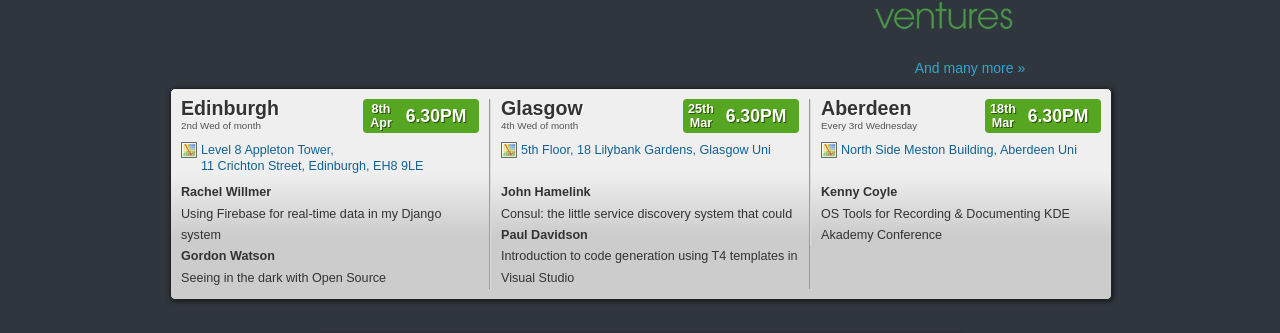
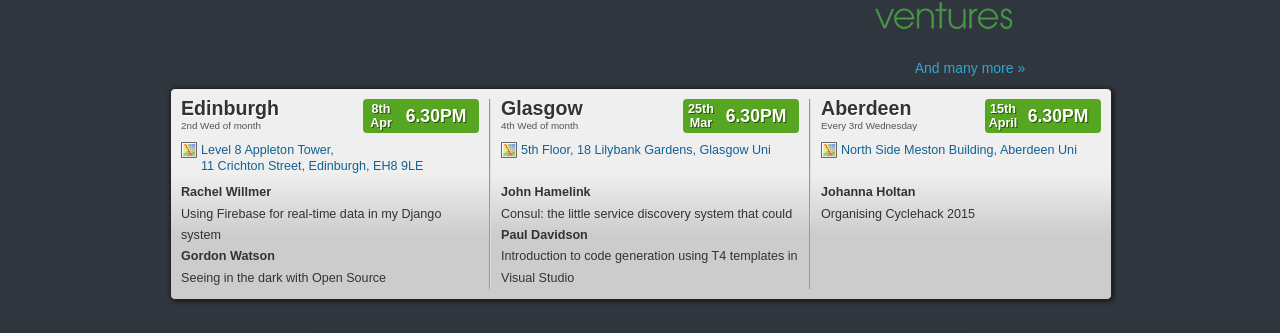
Before and after one commit to techmeetup/techmeetup.co.uk, a Jekyll site: the page built from index.html, in a window 1280 px wide. Shown: the part 311-644 px from the top of the page. Built offline with Jekyll 4.4.1, drawn with Linux system fonts in a browser that asks for light colours.

Commit message:
Update json with Aberdeen details

```diff
--- a/_data/index.json
+++ b/_data/index.json
@@ -30,12 +30,12 @@
   "aberdeen": {
     "speakers": [
       {
-        "name": "Kenny Coyle",
-        "talk": "OS Tools for Recording & Documenting KDE Akademy Conference"
+        "name": "Johanna Holtan",
+        "talk": "Organising Cyclehack 2015"
       }
     ],
-    "day": "18th",
-    "month": "Mar"
+    "day": "15th",
+    "month": "April"
   },
   "dundee": {
     "speakers": [
```
